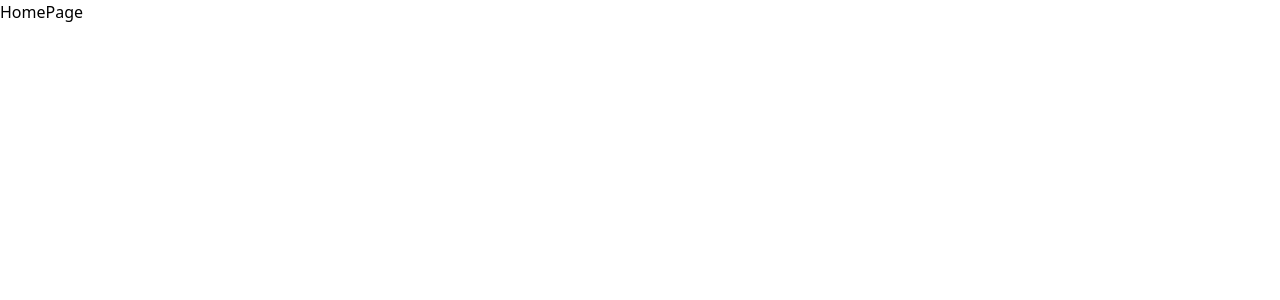
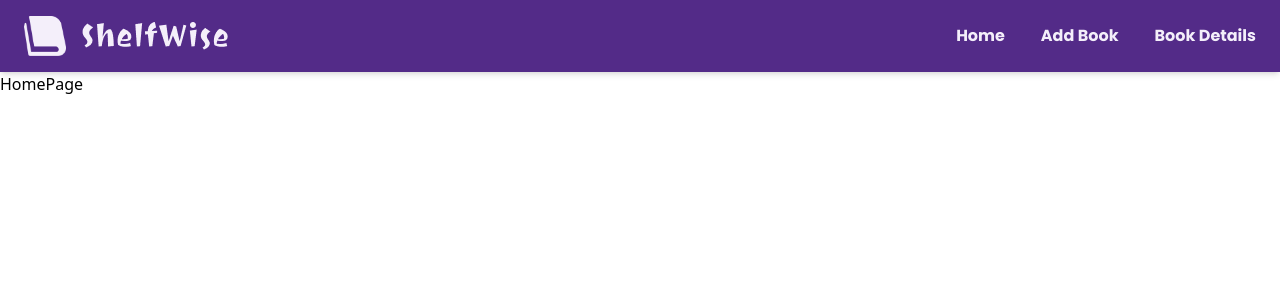
Before and after one commit to ShafranSheikh/ShelfWise---Library-Management-System, a React (Vite) app in the folder frontend/: page / in a window 1280 px wide. Shown: the top 300 px of the page. Built offline with nearby package versions, Linux system fonts and the light colour scheme.

Commit message:
mount Navbar component in App.tsx

```diff
--- a/frontend/src/App.tsx
+++ b/frontend/src/App.tsx
@@ -3,13 +3,15 @@ import '../src/App.css'
 import HomePage from './pages/HomePage';
 import AddBookPage from './pages/AddBookPage';
 import BookDetailsPage from './pages/BookDetailsPage';
+import NavBar from './components/NavBar';
 function App() {
   return (
     <Router>
+      <NavBar/>
       <Routes>
         <Route path="/" element={<HomePage />} />
         <Route path='/addbook' element={<AddBookPage />} />
-        <Route path='/bookdetails::bookId' element={<BookDetailsPage />} />
+        <Route path='/bookdetails:bookId' element={<BookDetailsPage />} />
       </Routes>
     </Router>
   )
```
